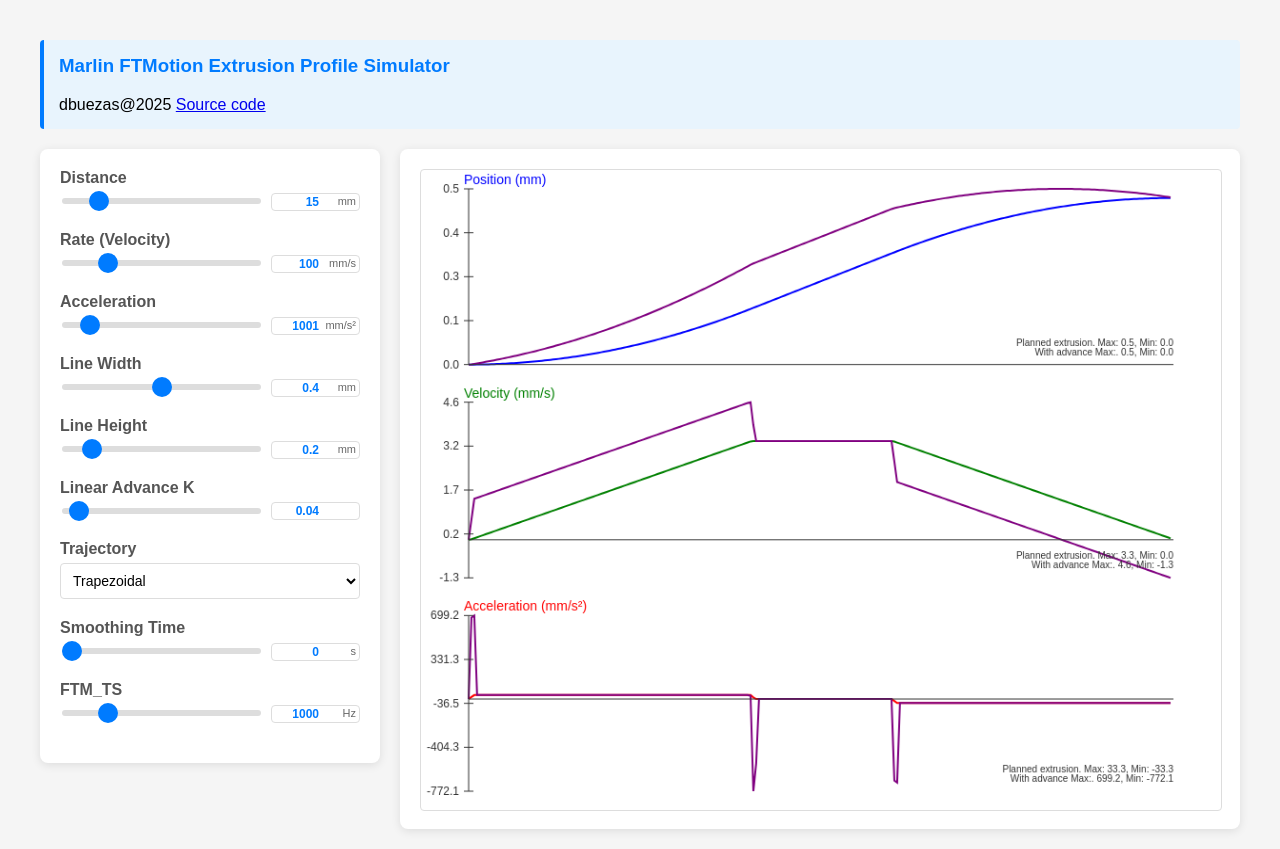
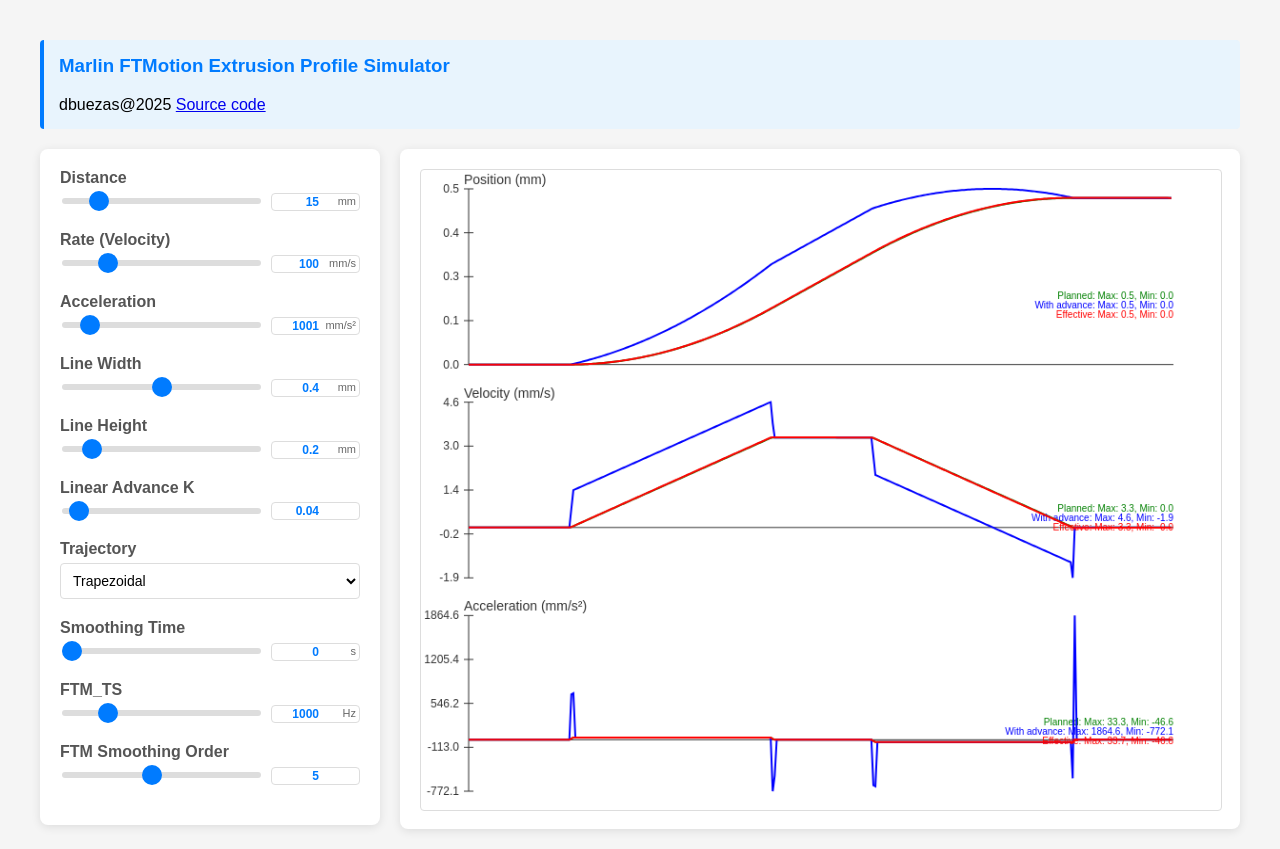
Before and after one commit to dbuezas/ftmotion-extrusion-simulator, a plain HTML site: page index.html in a window 1280 px wide. Drawn offline with Linux system fonts and the light colour scheme.

Commit message:
deploy: bdaa7669dccaada92adc5548cc83c38bae669c8d

```diff
--- a/dist/main.js
+++ b/dist/main.js
@@ -13,6 +13,7 @@
     const layerHeightSlider = document.getElementById('layer-height');
     const ftmFsSlider = document.getElementById('ftm-fs');
     const smoothingTimeSlider = document.getElementById('smoothing-time');
+    const ftmSmoothingOrderSlider = document.getElementById('ftm-smoothing-order');
     const overshootGroup = document.getElementById('overshoot-group');
     // Get value input elements
     const distanceValue = document.getElementById('distance-value');
@@ -24,6 +25,7 @@
     const layerHeightValue = document.getElementById('layer-height-value');
     const ftmFsValue = document.getElementById('ftm-fs-value');
     const smoothingTimeValue = document.getElementById('smoothing-time-value');
+    const ftmSmoothingOrderValue = document.getElementById('ftm-smoothing-order-value');
     function getParams() {
         return {
             trajectory: trajectorySelect.value,
@@ -36,6 +38,7 @@
             layerHeight: parseFloat(layerHeightSlider.value),
             ftmFs: parseFloat(ftmFsSlider.value),
             smoothingTime: parseFloat(smoothingTimeSlider.value),
+            ftmSmoothingOrder: parseFloat(ftmSmoothingOrderSlider.value),
         };
     }
     function updateSimulator() {
@@ -45,9 +48,6 @@
     function updateProfileOnly() {
         const params = getParams();
         simulator.updateProfileOnly(params);
-    }
-    function updateScaling() {
-        simulator.updateScaling();
     }
     function updateDisplays() {
         distanceValue.value = distanceSlider.value;
@@ -59,6 +59,7 @@
         layerHeightValue.value = layerHeightSlider.value;
         ftmFsValue.value = ftmFsSlider.value;
         smoothingTimeValue.value = smoothingTimeSlider.value;
+        ftmSmoothingOrderValue.value = ftmSmoothingOrderSlider.value;
     }
     function updateTrajectoryDisplay() {
         if (trajectorySelect.value === '6poly') {
@@ -83,13 +84,14 @@
         layerHeightSlider,
         ftmFsSlider,
         smoothingTimeSlider,
+        ftmSmoothingOrderSlider,
     ].forEach((slider) => {
         slider.addEventListener('input', () => {
             updateDisplays();
             updateProfileOnly();
         });
         slider.addEventListener('change', () => {
-            updateScaling();
+            updateSimulator();
         });
     });
     // Add event listeners for input fields
@@ -103,6 +105,7 @@
         { input: layerHeightValue, slider: layerHeightSlider },
         { input: ftmFsValue, slider: ftmFsSlider },
         { input: smoothingTimeValue, slider: smoothingTimeSlider },
+        { input: ftmSmoothingOrderValue, slider: ftmSmoothingOrderSlider },
     ].forEach(({ input, slider }) => {
         input.addEventListener('input', () => {
             // Update slider value if input is valid
@@ -119,7 +122,7 @@
                 const clampedValue = Math.min(Math.max(value, parseFloat(slider.min)), parseFloat(slider.max));
                 input.value = clampedValue.toString();
                 slider.value = clampedValue.toString();
-                updateScaling();
+                updateSimulator();
             }
         });
     });
--- a/dist/plotter.js
+++ b/dist/plotter.js
@@ -1,30 +1,19 @@
 import { calculateMotionProfile } from './profile.js';
+import { smoothen } from './smoothen.js';
 const derivate = (arr, dt) => arr.map((p, i) => (i === 0 ? 0 : (p - arr[i - 1]) / dt));
 export class MotionSimulator {
     constructor(canvasId) {
         this.profile = null;
         this.k = 0.5;
         this.currentParams = null;
-        this.maxPosition = 0;
-        this.maxVelocity = 0;
-        this.maxAcceleration = 0;
-        this.minPosition = 0;
-        this.minVelocity = 0;
-        this.minAcceleration = 0;
+        // Scaling state as array of derivative levels (0=position, 1=velocity, 2=acceleration)
+        this.scalingState = [
+            { max: 0, min: 0, oldMax: 0, oldMin: 0, newMax: 0, newMin: 0 }, // position
+            { max: 0, min: 0, oldMax: 0, oldMin: 0, newMax: 0, newMin: 0 }, // velocity
+            { max: 0, min: 0, oldMax: 0, oldMin: 0, newMax: 0, newMin: 0 }, // acceleration
+        ];
         this.animating = false;
         this.animationStartTime = 0;
-        this.oldMaxPosition = 0;
-        this.oldMaxVelocity = 0;
-        this.oldMaxAcceleration = 0;
-        this.oldMinPosition = 0;
-        this.oldMinVelocity = 0;
-        this.oldMinAcceleration = 0;
-        this.newMaxPosition = 0;
-        this.newMaxVelocity = 0;
-        this.newMaxAcceleration = 0;
-        this.newMinPosition = 0;
-        this.newMinVelocity = 0;
-        this.newMinAcceleration = 0;
         this.firstUpdate = true;
         this.canvas = document.getElementById(canvasId);
         this.ctx = this.canvas.getContext('2d');
@@ -57,38 +46,27 @@
     updateScaling() {
         if (!this.profile || !this.currentParams || this.animating)
             return;
-        // Store old values
-        this.oldMaxPosition = this.maxPosition;
-        this.oldMaxVelocity = this.maxVelocity;
-        this.oldMaxAcceleration = this.maxAcceleration;
-        this.oldMinPosition = this.minPosition;
-        this.oldMinVelocity = this.minVelocity;
-        this.oldMinAcceleration = this.minAcceleration;
-        const profile = this.profile;
         const dt = 1 / this.currentParams.ftmFs;
-        // Calculate extruder(t) values for each plot
-        const ePosition = profile.pos.map((p, i) => p + this.k * profile.vel[i]);
-        const eVelocity = derivate(ePosition, dt);
-        const eAcceleration = derivate(eVelocity, dt);
-        // Calculate new min and max values including extruder(t) traces
-        const positionValues = [...profile.pos, ...ePosition];
-        this.newMaxPosition = Math.max(...positionValues);
-        this.newMinPosition = Math.min(...positionValues);
-        const velocityValues = [...profile.vel, ...eVelocity];
-        this.newMaxVelocity = Math.max(...velocityValues);
-        this.newMinVelocity = Math.min(...velocityValues);
-        const accelerationValues = [...profile.acc, ...eAcceleration];
-        this.newMaxAcceleration = Math.max(...accelerationValues);
-        this.newMinAcceleration = Math.min(...accelerationValues);
+        // Calculate all traces using array-based approach
+        const traces = this.calculateAllTraces(this.profile, dt);
+        // Process each derivative level (0=position, 1=velocity, 2=acceleration)
+        for (let level = 0; level < 3; level++) {
+            // Store old values for animation
+            this.scalingState[level].oldMax = this.scalingState[level].max;
+            this.scalingState[level].oldMin = this.scalingState[level].min;
+            // Calculate new values
+            const levelKeys = ['position', 'velocity', 'acceleration'];
+            const allValues = traces[levelKeys[level]].flat();
+            this.scalingState[level].newMax = Math.max(...allValues);
+            this.scalingState[level].newMin = Math.min(...allValues);
+        }
         if (this.firstUpdate) {
             this.firstUpdate = false;
             // Set values directly without animation
-            this.maxPosition = this.newMaxPosition;
-            this.maxVelocity = this.newMaxVelocity;
-            this.maxAcceleration = this.newMaxAcceleration;
-            this.minPosition = this.newMinPosition;
-            this.minVelocity = this.newMinVelocity;
-            this.minAcceleration = this.newMinAcceleration;
+            for (let level = 0; level < 3; level++) {
+                this.scalingState[level].max = this.scalingState[level].newMax;
+                this.scalingState[level].min = this.scalingState[level].newMin;
+            }
         }
         else {
             // Start animation
@@ -97,19 +75,43 @@
             this.animateScaling();
         }
     }
+    calculateAllTraces(posRaw, dt) {
+        // Calculate derivatives
+        const velRaw = derivate(posRaw, dt);
+        const accRaw = derivate(velRaw, dt);
+        // Calculate extruder(t) values - first apply formula to posRaw, then smooth
+        const posWithAdvanceRaw = posRaw.map((p, i) => p + this.currentParams.k * velRaw[i]);
+        const posWithAdvance = smoothen(posWithAdvanceRaw, this.currentParams.smoothingTime, dt, this.currentParams.ftmFs, this.currentParams.ftmSmoothingOrder);
+        const velWithAdvance = derivate(posWithAdvance, dt);
+        const accWithAdvance = derivate(velWithAdvance, dt);
+        // Calculate effective values using exponential smoothing with tau = k
+        const tau = this.currentParams.k;
+        const alpha = 1 - Math.exp(-dt / tau);
+        const posEffective = this.simulateNozzle(posWithAdvance, alpha);
+        const velEffective = this.simulateNozzle(velWithAdvance, alpha);
+        const accEffective = this.simulateNozzle(accWithAdvance, alpha);
+        return {
+            position: [posRaw, posWithAdvance, posEffective],
+            velocity: [velRaw, velWithAdvance, velEffective],
+            acceleration: [accRaw, accWithAdvance, accEffective],
+            labels: ['Planned', 'With advance', 'Effective'],
+        };
+    }
     animateScaling() {
         const elapsed = performance.now() - this.animationStartTime;
         const duration = 500;
         const progress = Math.min(elapsed / duration, 1);
         // Ease function (ease-in-out)
         const easeProgress = 3 * progress * progress - 2 * progress * progress * progress;
-        // Interpolate max and min values
-        this.maxPosition = this.oldMaxPosition + (this.newMaxPosition - this.oldMaxPosition) * easeProgress;
-        this.maxVelocity = this.oldMaxVelocity + (this.newMaxVelocity - this.oldMaxVelocity) * easeProgress;
-        this.maxAcceleration = this.oldMaxAcceleration + (this.newMaxAcceleration - this.oldMaxAcceleration) * easeProgress;
-        this.minPosition = this.oldMinPosition + (this.newMinPosition - this.oldMinPosition) * easeProgress;
-        this.minVelocity = this.oldMinVelocity + (this.newMinVelocity - this.oldMinVelocity) * easeProgress;
-        this.minAcceleration = this.oldMinAcceleration + (this.newMinAcceleration - this.oldMinAcceleration) * easeProgress;
+        // Interpolate max and min values for each derivative level
+        for (let level = 0; level < 3; level++) {
+            this.scalingState[level].max =
+                this.scalingState[level].oldMax +
+                    (this.scalingState[level].newMax - this.scalingState[level].oldMax) * easeProgress;
+            this.scalingState[level].min =
+                this.scalingState[level].oldMin +
+                    (this.scalingState[level].newMin - this.scalingState[level].oldMin) * easeProgress;
+        }
         // Redraw with interpolated values
         this.draw();
         if (progress < 1) {
@@ -118,82 +120,60 @@
         else {
             this.animating = false;
             // Ensure final values are set exactly
-            this.maxPosition = this.newMaxPosition;
-            this.maxVelocity = this.newMaxVelocity;
-            this.maxAcceleration = this.newMaxAcceleration;
-            this.minPosition = this.newMinPosition;
-            this.minVelocity = this.newMinVelocity;
-            this.minAcceleration = this.newMinAcceleration;
+            for (let level = 0; level < 3; level++) {
+                this.scalingState[level].max = this.scalingState[level].newMax;
+                this.scalingState[level].min = this.scalingState[level].newMin;
+            }
             this.draw();
         }
     }
     redraw() {
         this.draw();
     }
+    simulateNozzle(values, alpha) {
+        if (values.length === 0)
+            return [];
+        if (alpha <= 0)
+            return [...values];
+        const smoothed = [values[0]]; // Start with the first value
+        for (let i = 1; i < values.length; i++) {
+            smoothed[i] = alpha * values[i] + (1 - alpha) * smoothed[i - 1];
+        }
+        return smoothed;
+    }
     draw() {
         if (!this.profile || !this.currentParams)
             return;
-        const profile = this.profile;
-        if (profile.pos.length === 0)
-            return;
         this.ctx.clearRect(0, 0, this.canvas.width / window.devicePixelRatio, this.canvas.height / window.devicePixelRatio);
         const height = this.canvas.height / window.devicePixelRatio;
-        // Find max values for scaling
         const dt = 1 / this.currentParams.ftmFs;
-        const maxTime = profile.pos.length * dt;
-        // Calculate extruder(t) values for each plot
-        const ePosition = profile.pos.map((p, i) => p + this.k * profile.vel[i]);
-        const eVelocity = derivate(ePosition, dt);
-        const eAcceleration = derivate(eVelocity, dt);
         const plotHeight = height / 3;
-        // Draw position plot (top third) with both traces
-        this.drawPlotWithE(profile, 'pos', ePosition, maxTime, this.minPosition, this.maxPosition, 0, plotHeight, 'blue', 'purple', 'Position (mm)');
-        // Draw velocity plot (middle third) with both traces
-        this.drawPlotWithE(profile, 'vel', eVelocity, maxTime, this.minVelocity, this.maxVelocity, plotHeight, plotHeight, 'green', 'purple', 'Velocity (mm/s)');
-        // Draw acceleration plot (bottom third) with both traces
-        this.drawPlotWithE(profile, 'acc', eAcceleration, maxTime, this.minAcceleration, this.maxAcceleration, 2 * plotHeight, plotHeight, 'red', 'purple', 'Acceleration (mm/s²)');
+        // Calculate all traces using array-based approach
+        const traces = this.calculateAllTraces(this.profile, dt);
+        // Define plot configurations
+        const plotConfigs = [
+            { traces: traces.position, colors: ['green', 'blue', 'red'], label: 'Position (mm)' },
+            { traces: traces.velocity, colors: ['green', 'blue', 'red'], label: 'Velocity (mm/s)' },
+            { traces: traces.acceleration, colors: ['green', 'blue', 'red'], label: 'Acceleration (mm/s²)' },
+        ];
+        // Draw all plots using loops
+        plotConfigs.forEach((config, plotIndex) => {
+            // Draw axes for this plot (only once per plot)
+            this.drawAxes(this.scalingState[plotIndex].min, this.scalingState[plotIndex].max, plotIndex * plotHeight, plotHeight, config.label);
+            // Draw all traces and their legends for this plot
+            config.traces.forEach((trace, traceIndex) => {
+                this.drawTrace(trace, this.scalingState[plotIndex].min, this.scalingState[plotIndex].max, plotIndex * plotHeight, plotHeight, config.colors[traceIndex]);
+                // Draw legend for this specific trace
+                this.drawLegend(trace, config.colors[traceIndex], traces.labels[traceIndex], plotIndex * plotHeight, plotHeight, traceIndex);
+            });
+        });
     }
-    drawPlotWithE(profile, property, eValues, maxTime, minValue, maxValue, yOffset, plotHeight, color1, color2, label) {
+    drawAxes(minValue, maxValue, yOffset, plotHeight, label) {
         const width = this.canvas.width / window.devicePixelRatio;
         const range = maxValue - minValue;
         if (range === 0)
             return;
         const scale = (plotHeight - 40) / range;
-        // Draw original function
-        this.ctx.strokeStyle = color1;
-        this.ctx.lineWidth = 2;
-        this.ctx.beginPath();
-        const datapoints = profile[property];
-        for (let i = 0; i < datapoints.length; i++) {
-            const point = datapoints[i];
-            const x = (i / datapoints.length) * (width - 100) + 50;
-            const value = point;
-            const y = yOffset + plotHeight - 20 - (value - minValue) * scale;
-            if (i === 0) {
-                this.ctx.moveTo(x, y);
-            }
-            else {
-                this.ctx.lineTo(x, y);
-            }
-        }
-        this.ctx.stroke();
-        // Draw extruder(t) trace
-        this.ctx.strokeStyle = color2;
-        this.ctx.lineWidth = 2;
-        this.ctx.beginPath();
-        for (let i = 0; i < eValues.length; i++) {
-            const x = (i / eValues.length) * (width - 100) + 50;
-            const eValue = eValues[i];
-            const y = yOffset + plotHeight - 20 - (eValue - minValue) * scale;
-            if (i === 0) {
-                this.ctx.moveTo(x, y);
-            }
-            else {
-                this.ctx.lineTo(x, y);
-            }
-        }
-        this.ctx.stroke();
-        // Draw axes
         this.ctx.strokeStyle = '#333';
         this.ctx.lineWidth = 1;
         this.ctx.beginPath();
@@ -206,12 +186,12 @@
         this.ctx.lineTo(50, yOffset + plotHeight - 20);
         this.ctx.stroke();
         // Draw y-axis scale
-        const numTicks = 5;
         this.ctx.strokeStyle = '#333';
         this.ctx.lineWidth = 1;
         this.ctx.fillStyle = '#333';
         this.ctx.font = '12px Arial';
         this.ctx.textAlign = 'right';
+        const numTicks = 5;
         for (let i = 0; i < numTicks; i++) {
             const tickValue = minValue + (i / (numTicks - 1)) * range;
             const y = yOffset + plotHeight - 20 - (tickValue - minValue) * scale;
@@ -223,21 +203,42 @@
             // Draw label
             this.ctx.fillText(tickValue.toFixed(1), 40, y + 4);
         }
-        this.ctx.textAlign = 'left'; // reset
+        this.ctx.textAlign = 'left';
         // Draw label
-        this.ctx.fillStyle = color1;
+        this.ctx.fillStyle = '#333';
         this.ctx.font = '14px Arial';
         this.ctx.fillText(label, 45, yOffset + 15);
-        // Calculate max/min for display
-        const originalValues = datapoints;
-        const adjustedEValues = eValues;
-        const suffix = '';
-        // Display max/min for traces at bottom right
-        this.ctx.fillStyle = '#333';
+    }
+    drawTrace(trace, minValue, maxValue, yOffset, plotHeight, color) {
+        const width = this.canvas.width / window.devicePixelRatio;
+        const range = maxValue - minValue;
+        if (range === 0)
+            return;
+        const scale = (plotHeight - 40) / range;
+        this.ctx.strokeStyle = color;
+        this.ctx.lineWidth = 2;
+        this.ctx.beginPath();
+        for (let i = 0; i < trace.length; i++) {
+            const x = (i / trace.length) * (width - 100) + 50;
+            const value = trace[i];
+            const y = yOffset + plotHeight - 20 - (value - minValue) * scale;
+            if (i === 0) {
+                this.ctx.moveTo(x, y);
+            }
+            else {
+                this.ctx.lineTo(x, y);
+            }
+        }
+        this.ctx.stroke();
+    }
+    drawLegend(trace, color, label, yOffset, plotHeight, traceIndex) {
+        const width = this.canvas.width / window.devicePixelRatio;
         this.ctx.font = '10px Arial';
         this.ctx.textAlign = 'right';
-        this.ctx.fillText(`Planned extrusion. Max: ${Math.max(...originalValues).toFixed(1)}${suffix}, Min: ${Math.min(...originalValues).toFixed(1)}${suffix}`, width - 50, yOffset + plotHeight - 50 + 10);
-        this.ctx.fillText(`With advance Max:. ${Math.max(...adjustedEValues).toFixed(1)}${suffix}, Min: ${Math.min(...adjustedEValues).toFixed(1)}${suffix}`, width - 50, yOffset + plotHeight - 50 + 20);
-        this.ctx.textAlign = 'left'; // reset
+        const labelX = width - 50;
+        const labelY = yOffset + plotHeight - 90 + traceIndex * 10;
+        this.ctx.fillStyle = color;
+        this.ctx.fillText(`${label}: Max: ${Math.max(...trace).toFixed(1)}, Min: ${Math.min(...trace).toFixed(1)}`, labelX, labelY);
+        this.ctx.textAlign = 'left';
     }
 }
--- a/dist/profile.js
+++ b/dist/profile.js
@@ -2,34 +2,8 @@
 import { poly6Profile } from './poly6.js';
 const filamentDiameter = 1.75; // mm
 const filamentArea = Math.PI * Math.pow(filamentDiameter / 2, 2); // mm²
-const FTM_SMOOTHING_ORDER = 5;
-const derivate = (arr, dt) => arr.map((p, i) => (i === 0 ? 0 : (p - arr[i - 1]) / dt));
-function smoothen(positions, s_time, ts, fs, order) {
-    let alpha = 0;
-    let delay_samples = 0;
-    if (s_time > 0.001) {
-        alpha = 1.0 - Math.exp((-ts * order) / s_time);
-        delay_samples = s_time * fs;
-    }
-    if (alpha > 0) {
-        const smoothing_pass = new Array(order).fill(0);
-        const padCount = Math.ceil(delay_samples * 2);
-        const padded = [...positions, ...Array(padCount).fill(positions.at(-1))];
-        const smoothed = [];
-        for (let val of padded) {
-            let smooth_val = val;
-            for (let i = 0; i < smoothing_pass.length; ++i) {
-                smoothing_pass[i] += (smooth_val - smoothing_pass[i]) * alpha;
-                smooth_val = smoothing_pass[i];
-            }
-            smoothed.push(smooth_val);
-        }
-        return smoothed;
-    }
-    return positions;
-}
 export function calculateMotionProfile(params) {
-    const { trajectory, distance, rate, acceleration, accOvershoot, layerHeight, ftmFs, smoothingTime } = params;
+    const { trajectory, distance, rate, acceleration, accOvershoot, layerHeight, ftmFs, smoothingTime, ftmSmoothingOrder, } = params;
     const dt = 1 / ftmFs;
     let posProfile;
     if (trajectory === '6poly') {
@@ -40,8 +14,11 @@
     }
     const mmFilamentPerMmTravel = (params.lineWidth * layerHeight) / filamentArea;
     posProfile = posProfile.map((p) => p * mmFilamentPerMmTravel);
-    const pos = smoothen(posProfile, smoothingTime, dt, ftmFs, FTM_SMOOTHING_ORDER);
-    const vel = derivate(pos, dt);
-    const acc = derivate(vel, dt);
-    return { pos, vel, acc };
+    const padLength = Math.floor(posProfile.length / 5);
+    const paddedProfile = [
+        ...Array(padLength).fill(posProfile.at(0)),
+        ...posProfile,
+        ...Array(padLength).fill(posProfile.at(-1)),
+    ];
+    return paddedProfile;
 }
--- /dev/null
+++ b/dist/smoothen.js
@@ -0,0 +1,22 @@
+export function smoothen(positions, s_time, dt, fs, order) {
+    let alpha = 0;
+    let delay_samples = 0;
+    alpha = 1.0 - Math.exp((-dt * order) / s_time);
+    delay_samples = s_time * fs;
+    if (alpha > 0) {
+        const smoothing_pass = new Array(order).fill(0);
+        const padCount = Math.round(delay_samples);
+        const padded = [...positions, ...Array(padCount).fill(positions.at(-1))];
+        const smoothed = [];
+        for (let val of padded) {
+            let smooth_val = val;
+            for (let i = 0; i < smoothing_pass.length; ++i) {
+                smoothing_pass[i] += (smooth_val - smoothing_pass[i]) * alpha;
+                smooth_val = smoothing_pass[i];
+            }
+            smoothed.push(smooth_val);
+        }
+        return smoothed.slice(delay_samples);
+    }
+    return positions;
+}
--- a/index.html
+++ b/index.html
@@ -169,6 +169,23 @@
             </div>
           </div>
         </div>
+
+        <div class="control-group">
+          <label for="ftm-smoothing-order">FTM Smoothing Order</label>
+          <div class="slider-container">
+            <input type="range" id="ftm-smoothing-order" class="slider" min="1" max="10" step="1" value="5" />
+            <div class="input-wrapper">
+              <input
+                inputmode="decimal"
+                pattern="[0-9]*[.,]?[0-9]*"
+                id="ftm-smoothing-order-value"
+                class="value"
+                value="5"
+                step="1"
+              />
+            </div>
+          </div>
+        </div>
       </div>
 
       <div class="plots">
```
